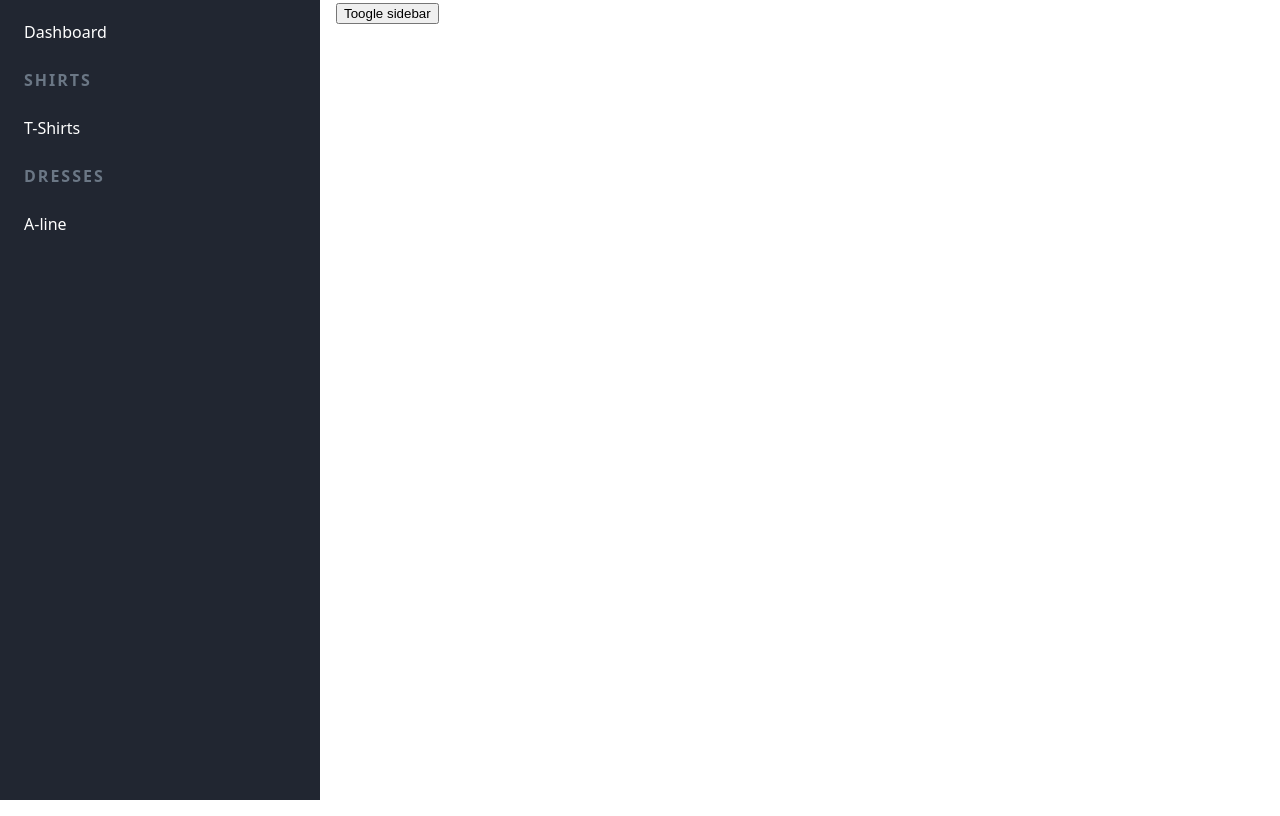
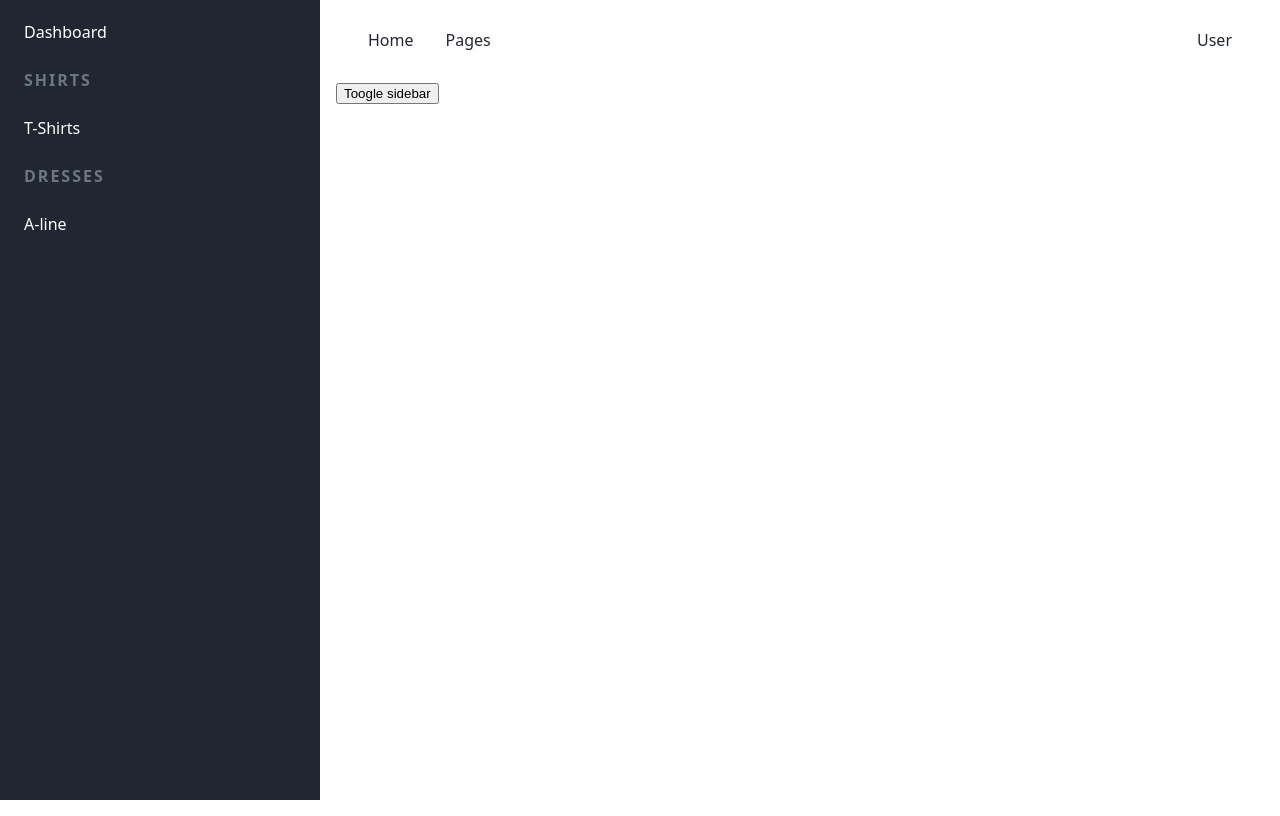
Before and after one commit to rkterungwa16/terk-react-components, a React (Vite) app: page / in a window 1280 px wide. Built offline with nearby package versions, Linux system fonts and the light colour scheme.

Commit message:
update layout with header

```diff
--- a/src/components/layout/Layout.tsx
+++ b/src/components/layout/Layout.tsx
@@ -15,6 +15,9 @@ import classnames from "classnames";
 import "./styles.css";
 import { SidebarNav } from "../sidebar/SidebarNav";
 import { navData } from "../sidebar/navData";
+import { Header } from "../header/Header";
+import { HeaderNav } from "../header/HeaderNav";
+import { headerNavData } from "../header/header-nav.data";
 
 export interface ILayout {
   children?: ReactNode;
@@ -79,7 +82,6 @@ export const Layout: FC<ILayout> = ({ children }) => {
                 data={navData}
                 components={{ nav: "ul", navItem: "li" }}
                 ref={props.ref}
-
               />
               {/* <p className="terkui-py-3">Monday</p>
               <p>Tuesday</p>
@@ -93,6 +95,12 @@ export const Layout: FC<ILayout> = ({ children }) => {
       <main ref={containerRef} className="content">
         <div className="terkui-flex terkui-flex-column terkui-min-vh-100">
           {/* <AppHeader /> */}
+          <Header container={{ breakpoint: "fluid" }}>
+            <HeaderNav
+              data={headerNavData}
+              components={{ nav: "nav", navItem: "span" }}
+            ></HeaderNav>
+          </Header>
           <div className="terkui-flex-grow-1 px-3">
             <button onClick={handleOnclick(isClose)}>Toogle sidebar</button>
             <Container breakpoint="lg">{children}</Container>
```
